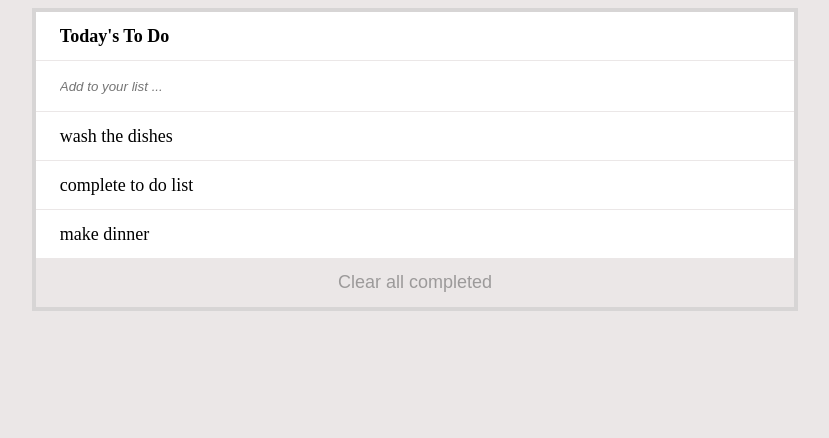
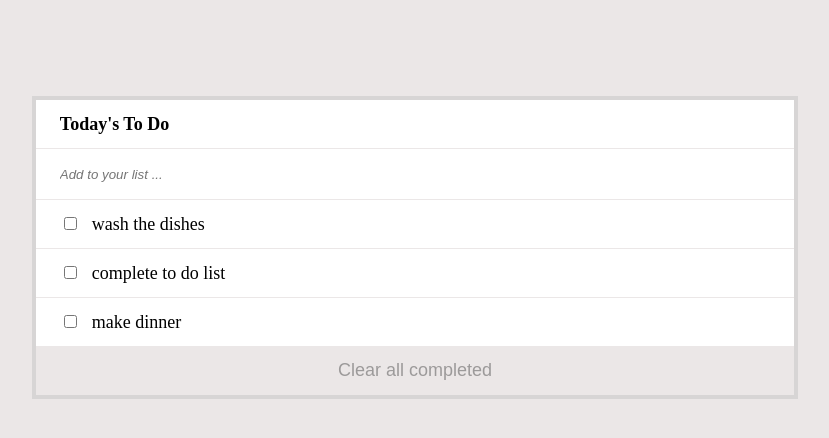
Before and after one commit to AxelSoler/To-Do-list, a website built with webpack: page src/index.html in a window 1280 px wide. Shown: the whole page, without its empty margins (225-1054 px from the left). Built offline with nearby package versions, Linux system fonts and the light colour scheme.

Commit message:
checkbox

```diff
--- a/src/index.js
+++ b/src/index.js
@@ -1,45 +1,55 @@
-import _ from 'lodash';
-import './style.css';
-const list = document.getElementById('list');
+import _ from "lodash";
+import "./style.css";
+const list = document.getElementById("list");
 
 let tasks = [
   {
-    description: 'wash the dishes',
+    description: "wash the dishes",
     completed: false,
-    index: '1',
+    index: "1",
   },
   {
-    description: 'complete to do list',
+    description: "complete to do list",
     completed: false,
-    index: '2',
+    index: "2",
   },
   {
-    description: 'make dinner',
+    description: "make dinner",
     completed: false,
-    index: '3',
+    index: "3",
   },
-]
+];
 
 function createToDoList() {
-  const container = document.createElement('div');
-  container.classList.add('container')
+  const container = document.createElement("div");
+  container.classList.add("container");
   list.appendChild(container);
-  const title = document.createElement('h1');
-  title.innerHTML= `Today's To Do`;
-  const ulList = document.createElement('ul');
+  const title = document.createElement("h1");
+  title.innerHTML = `Today's To Do`;
+  const ulList = document.createElement("ul");
   container.appendChild(title);
-  const addTask = document.createElement('input');
-  addTask.placeholder = 'Add to your list ...';
+  const addTask = document.createElement("input");
+  addTask.classList.add("addTask");
+  addTask.placeholder = "Add to your list ...";
   container.appendChild(addTask);
+
   for (let i = 0; i < tasks.length; i++) {
-    const liTask =document.createElement('li');
-    liTask.innerHTML =`${tasks[i].description}`;
+    const liTask = document.createElement("li");
+    const label = document.createElement("label");
+    const check = document.createElement("input");
+    check.type = "checkbox";
+    const descriptionTask = document.createElement("span");
+    descriptionTask.innerHTML = `${tasks[i].description}`;
+    label.appendChild(check);
+    label.appendChild(descriptionTask);
+    liTask.appendChild(label);
     ulList.appendChild(liTask);
   }
+
   container.appendChild(ulList);
-  const clearBtn = document.createElement('button');
-  clearBtn.innerHTML =`Clear all completed`;
+  const clearBtn = document.createElement("button");
+  clearBtn.innerHTML = `Clear all completed`;
   container.appendChild(clearBtn);
 }
 
-window.addEventListener('load', createToDoList());
+window.addEventListener("load", createToDoList());
--- a/src/style.css
+++ b/src/style.css
@@ -7,6 +7,7 @@ body {
   display: flex;
   flex-direction: column;
   align-items: center;
+  margin-top: 96px;
 }
 
 .container {
@@ -27,7 +28,7 @@ h1 {
   padding-left: 24px;
 }
 
-input {
+.addTask {
   border-top: 0;
   border-left: 0;
   border-right: 0;
@@ -50,6 +51,10 @@ li {
   padding-left: 24px;
 }
 
+span {
+  padding-left: 12px;
+}
+
 button {
   border-top: 0;
   border-left: 0;
```
